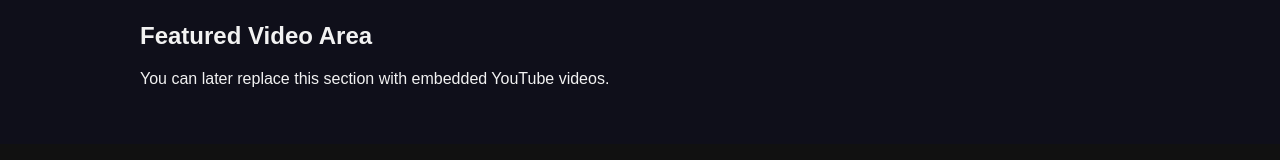
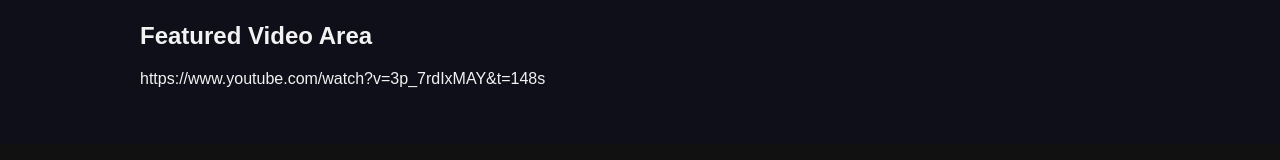
Before and after one commit to juliantravisreda-rgb/juliangaming, a plain HTML site: page videos.html in a window 1280 px wide. Shown: the part 400-560 px from the top of the page. Drawn offline with Linux system fonts and the light colour scheme.

Commit message:
Update videos.html

```diff
--- a/videos.html
+++ b/videos.html
@@ -20,7 +20,7 @@
 
 <section>
   <h2>Featured Video Area</h2>
-  <p>You can later replace this section with embedded YouTube videos.</p>
+  <p>https://www.youtube.com/watch?v=3p_7rdIxMAY&t=148s</p>
 </section>
 
 <footer>
```
